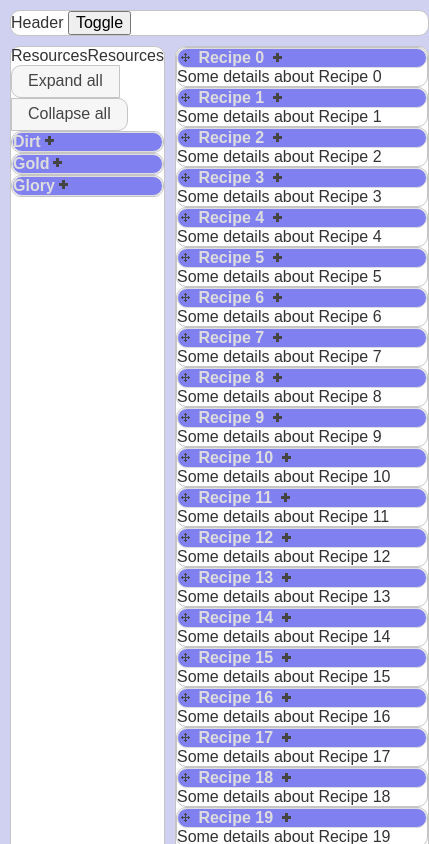
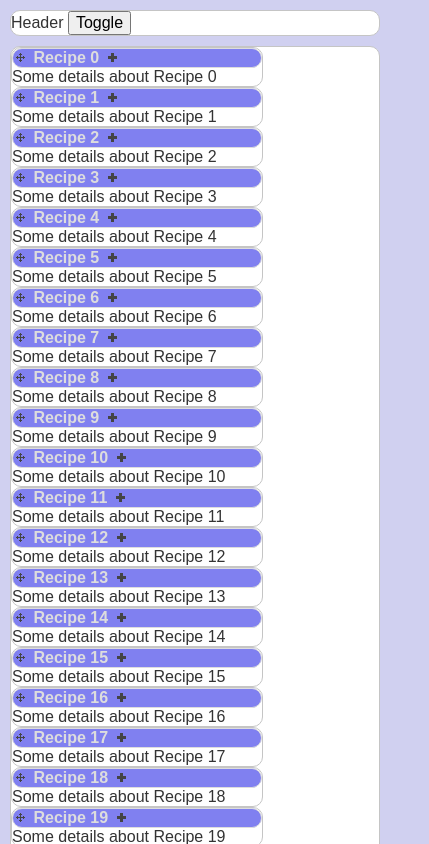
Before and after one commit to drachlyznardh/recipes, a plain HTML site: page recipes/page.html in a window 390 px wide. Both pictures are taken after a click on the button "Toggle". Shown: the top 844 px of the page, 429 px wide, since content can reach past the window. Drawn offline with Linux system fonts and the light colour scheme.

Commit message:
Toggle works again

```diff
--- a/recipes/engine.js
+++ b/recipes/engine.js
@@ -1,3 +1,8 @@
+
+const toggle_grid3to2 = () => {
+	$('.main.grid').toggleClass('grid2 grid3');
+	$('.grid.resources').toggle();
+}
 
 const build_resources = (gd) => {
 	const div = $('.resources');
--- a/recipes/page.html
+++ b/recipes/page.html
@@ -16,7 +16,7 @@
 		<script src="./engine.js"></script>
 	</head><body>
 		<div class="main grid grid3">
-			<div class="grid box header">Header <input type="button" onclick="$('div.g').toggleClass('g2 g3'); $('div.s').toggle();" value="Toggle" /></div>
+			<div class="grid box header">Header <input type="button" onclick="toggle_grid3to2()" value="Toggle" /></div>
 			<div class="grid box resources">Resources</div>
 			<div class="grid box recipes sortable"></div>
 			<div class="grid box footer">Footer</div>
```
